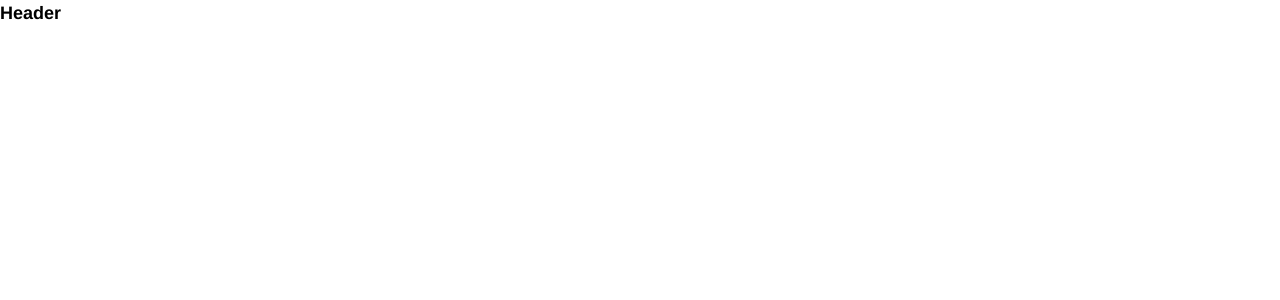
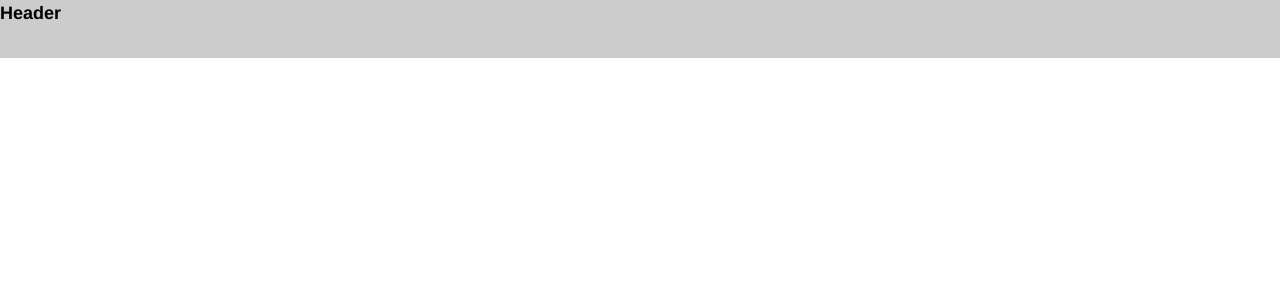
Before and after one commit to LiangJunrong/React, a React (Create React App) app in the folder JianShu/: page / in a window 1280 px wide. Shown: the top 300 px of the page. Built offline with nearby package versions, Linux system fonts and the light colour scheme.

Commit message:
React 系列 - Demo Two - 简书

```diff
--- /dev/null
+++ b/JianShu/src/common/header/index.css
@@ -0,0 +1,5 @@
+header {
+  width: 100%;
+  height: 58px;
+  background: #ccc;
+}
--- a/JianShu/src/common/header/index.js
+++ b/JianShu/src/common/header/index.js
@@ -1,11 +1,12 @@
 import React, { Component } from 'react';
+import './index.css';
 
 class Header extends Component {
   render() {
     return (
-      <div>
+      <header>
         <h1>Header</h1>
-      </div>
+      </header>
     )
   }
 }
```
